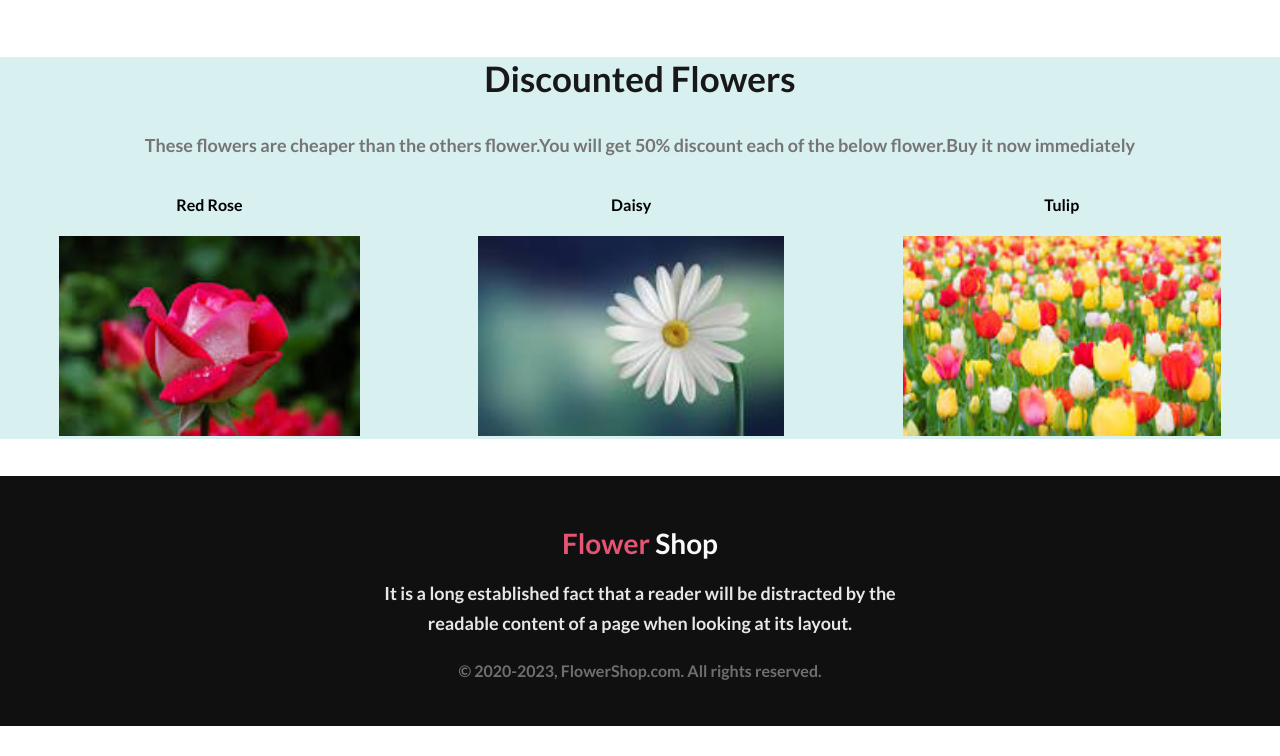
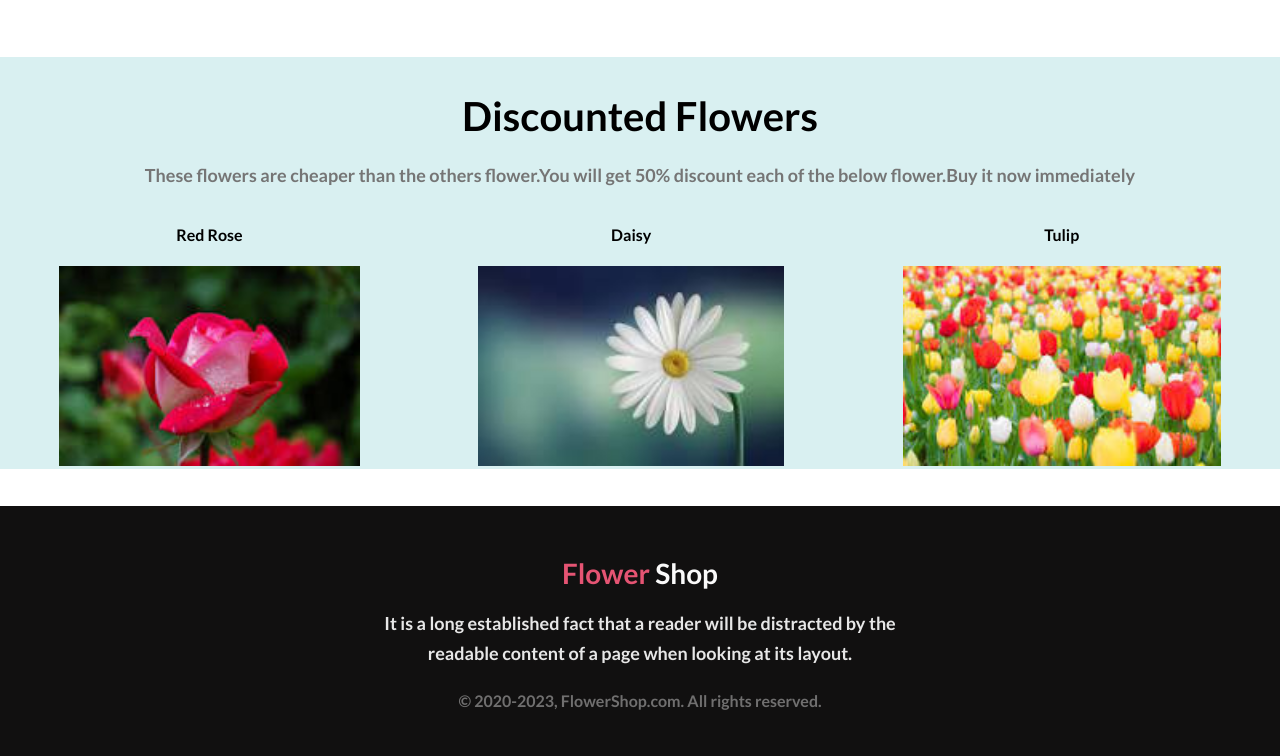
Before and after one commit to Tehsim/Assignment-1_FlowerShop, a plain HTML site: page index.html in a window 1280 px wide. Shown: the part 2539-3295 px from the top of the page. Before the commit the page ends 3265 px from the top, so only its background shows below. Drawn offline with Linux system fonts and the light colour scheme.

Commit message:
final done

```diff
--- a/index.html
+++ b/index.html
@@ -133,7 +133,7 @@
             </div>
         </section>
         <section class="discount">
-            <h3 class="section-title">Discounted Flowers</h3>
+            <h3 class="title">Discounted Flowers</h3>
             <p class="section-description">These flowers are cheaper than the others flower.You will get  50% discount each of the below flower.Buy it now immediately</p>
             <!-- .about-info*4>h4.info-title+p.info-description -->
             <div class="about-info-container">
--- a/style/flower.css
+++ b/style/flower.css
@@ -316,3 +316,7 @@ footer .copy-right{
     width:100%;
     height:200px;
 }
+.discount .title{
+
+ padding-top:35px;
+}
```
